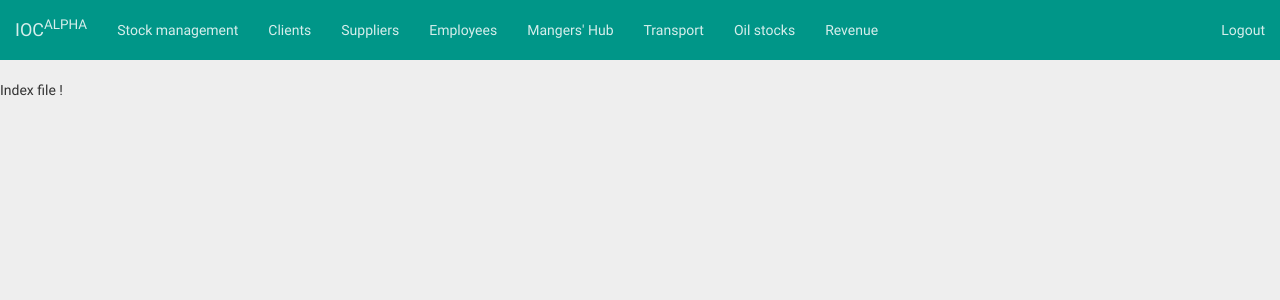
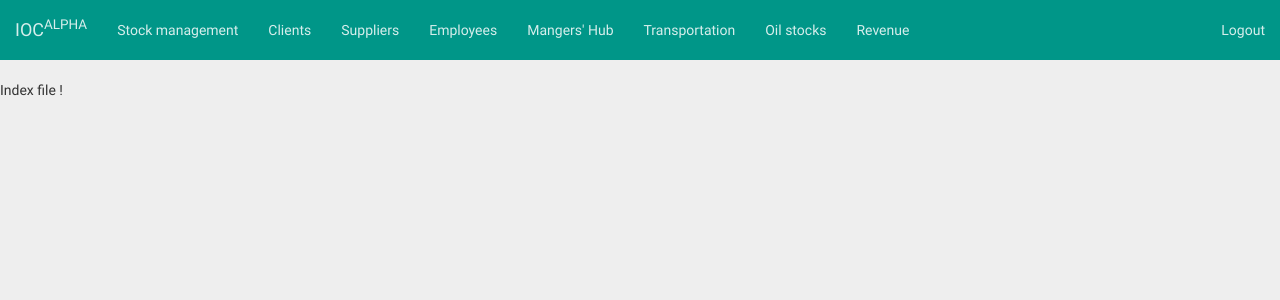
Before and after one commit to IOC-X/IOC, a PHP site: page /IOC/ in a window 1280 px wide. Shown: the top 300 px of the page. Run offline with PHP 8.4, Linux system fonts and the light colour scheme; some libraries are stand-ins or nearby versions.

Commit message:
Typo fix

```diff
--- a/views/header/header.php
+++ b/views/header/header.php
@@ -27,7 +27,7 @@
             <li><a href="<?php echo URL ?>suppliers">Suppliers</a></li>
             <li><a href="<?php echo URL ?>employees">Employees</a></li>
             <li><a href="<?php echo URL ?>managers">Mangers' Hub</a></li>
-            <li><a href="<?php echo URL ?>transport">Transport</a></li>
+            <li><a href="<?php echo URL ?>transport">Transportation</a></li>
             <li><a href="<?php echo URL ?>otherstocks">Oil stocks</a></li>
             <li><a href="<?php echo URL ?>revenue">Revenue</a></li>
         </ul>
```
